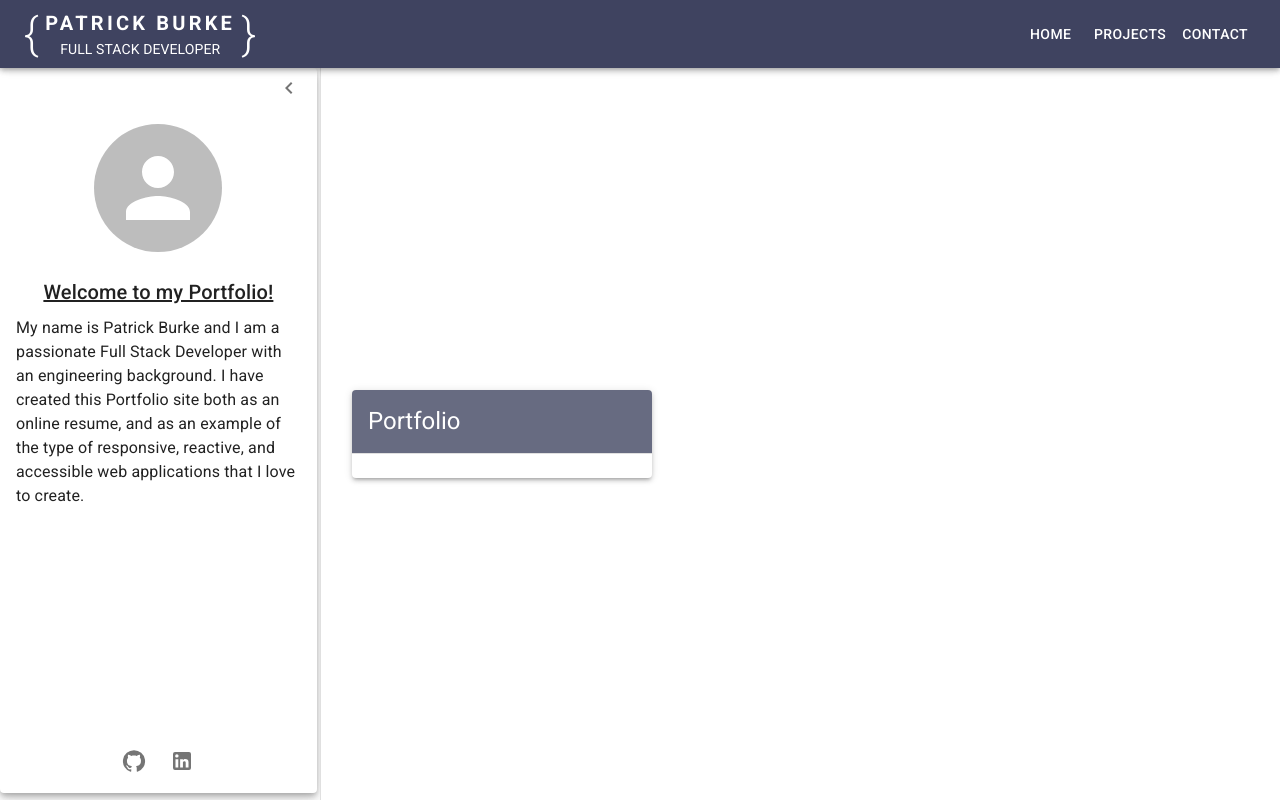
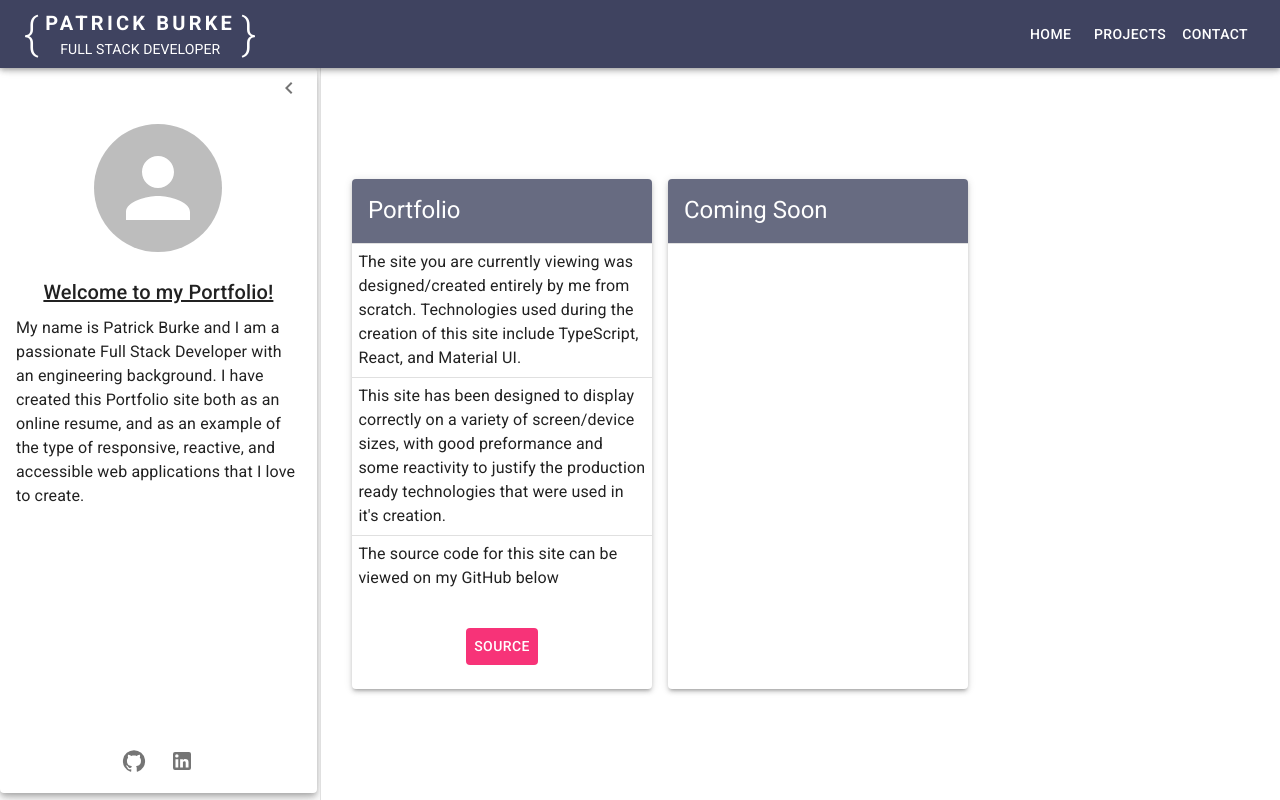
Before and after one commit to PattyBurke99/mui-portfolio, a React (Vite) app: page /mui-portfolio/projects in a window 1280 px wide. Built offline with nearby package versions, Linux system fonts and the light colour scheme.

Commit message:
Adding content to Projects screen

```diff
--- a/src/screens/Projects.tsx
+++ b/src/screens/Projects.tsx
@@ -1,11 +1,49 @@
 import {
-    Box
+    Box,
+    Button,
+    Divider,
+    Typography
 } from '@mui/material'
 
 import CardGroup from '../components/CardGroup';
 
 const portfolioCard = {
     title: 'Portfolio',
+    content: (
+        <Box >
+            <Typography sx={{padding: '0.4rem'}}>
+                The site you are currently viewing was designed/created entirely by me from
+                scratch. Technologies used during the creation of this site include TypeScript,
+                React, and Material UI.
+            </Typography>
+            <Divider />
+            <Typography sx={{padding: '0.4rem'}}>
+                This site has been designed to display correctly on a variety of screen/device
+                sizes, with good preformance and some reactivity to justify the production ready
+                technologies that were used in it's creation.
+            </Typography>
+            <Divider />
+            <Typography sx={{padding: '0.4rem'}}>
+                The source code for this site can be viewed on my GitHub below
+            </Typography>
+            <Box sx={{
+                display: 'flex',
+                justifyContent: 'center'
+            }}>
+                <Button sx={{
+                    marginTop: '2rem',
+                    backgroundColor: 'secondary.light',
+                    color: '#fff'
+                }}>
+                    Source
+                </Button>
+            </Box>
+        </Box>
+    )
+}
+
+const placeholderCard = {
+    title: 'Coming Soon'
 }
 
 
@@ -15,7 +53,7 @@ function Projects() {
             display: 'flex',
             flexDirection: 'column',
         }}>
-            <CardGroup cards={[portfolioCard]} />
+            <CardGroup cards={[portfolioCard, placeholderCard]} />
         </Box>
     )
 }
```
